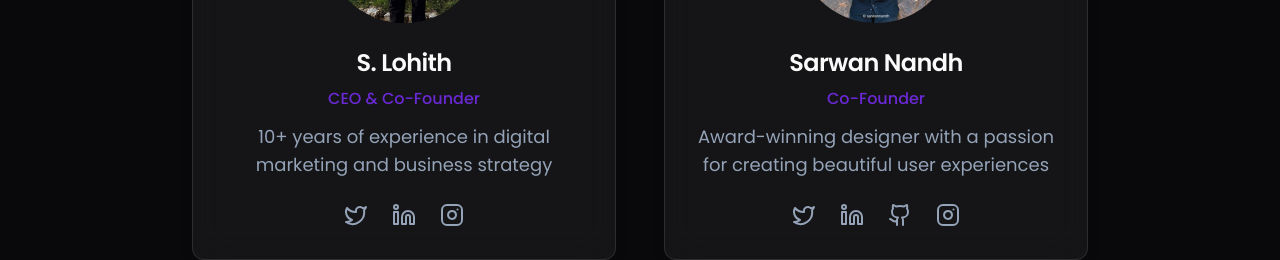
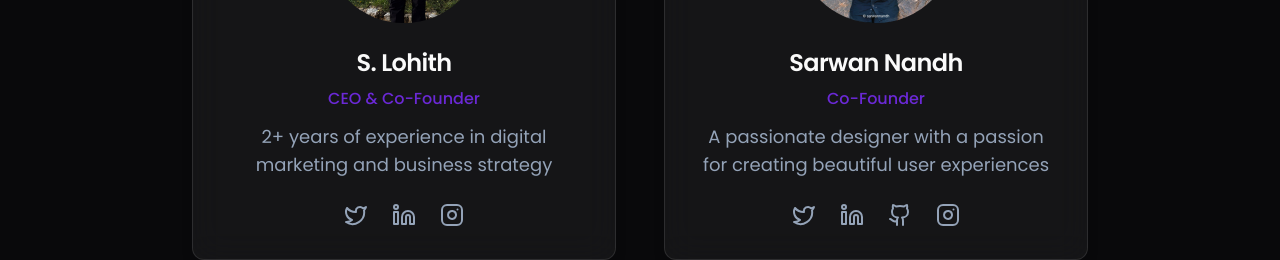
Before and after one commit to Sarwannandh67/CreatorNex, a React (Vite) app: page / in a window 1280 px wide. Shown: the part 5700-5960 px from the top of the page. Built offline with nearby package versions, Linux system fonts and the light colour scheme.

Commit message:
Update team member bio and descriptions

```diff
--- a/src/components/TeamSection.tsx
+++ b/src/components/TeamSection.tsx
@@ -7,7 +7,7 @@ const TeamSection = () => {
       name: "S. Lohith",
       role: "CEO & Co-Founder",
       image: "/images/lohith.jpg",
-      bio: "10+ years of experience in digital marketing and business strategy",
+      bio: "2+ years of experience in digital marketing and business strategy",
       social: {
         twitter: "https://twitter.com/lohithsalla",
         linkedin: "https://linkedin.com/in/salla-lohith",
@@ -18,7 +18,7 @@ const TeamSection = () => {
       name: "Sarwan Nandh",
       role: "Co-Founder",
       image: "/images/sarwan.jpg",
-      bio: "Award-winning designer with a passion for creating beautiful user experiences",
+      bio: "A passionate designer with a passion for creating beautiful user experiences",
       social: {
         twitter: "https://twitter.com/Sarwannandh_67",
         linkedin: "https://linkedin.com/in/sarwannandh",
```
